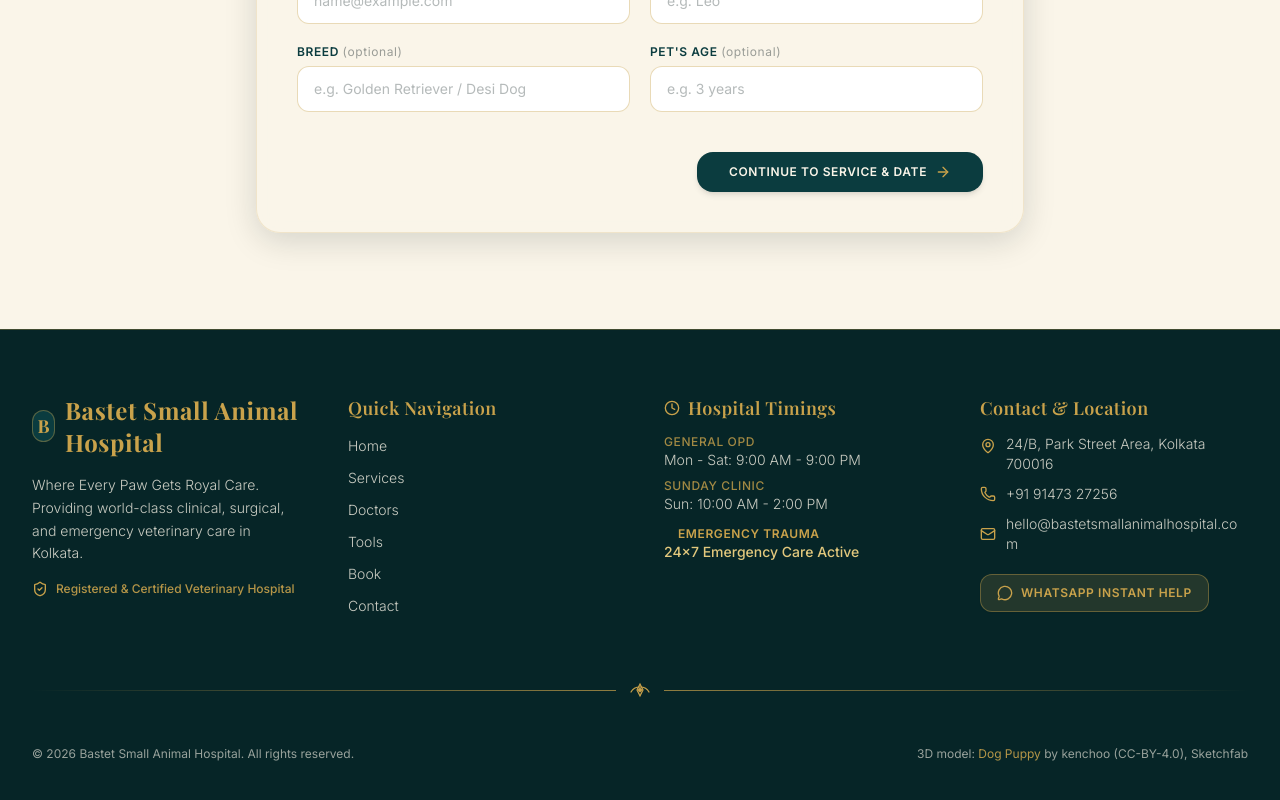
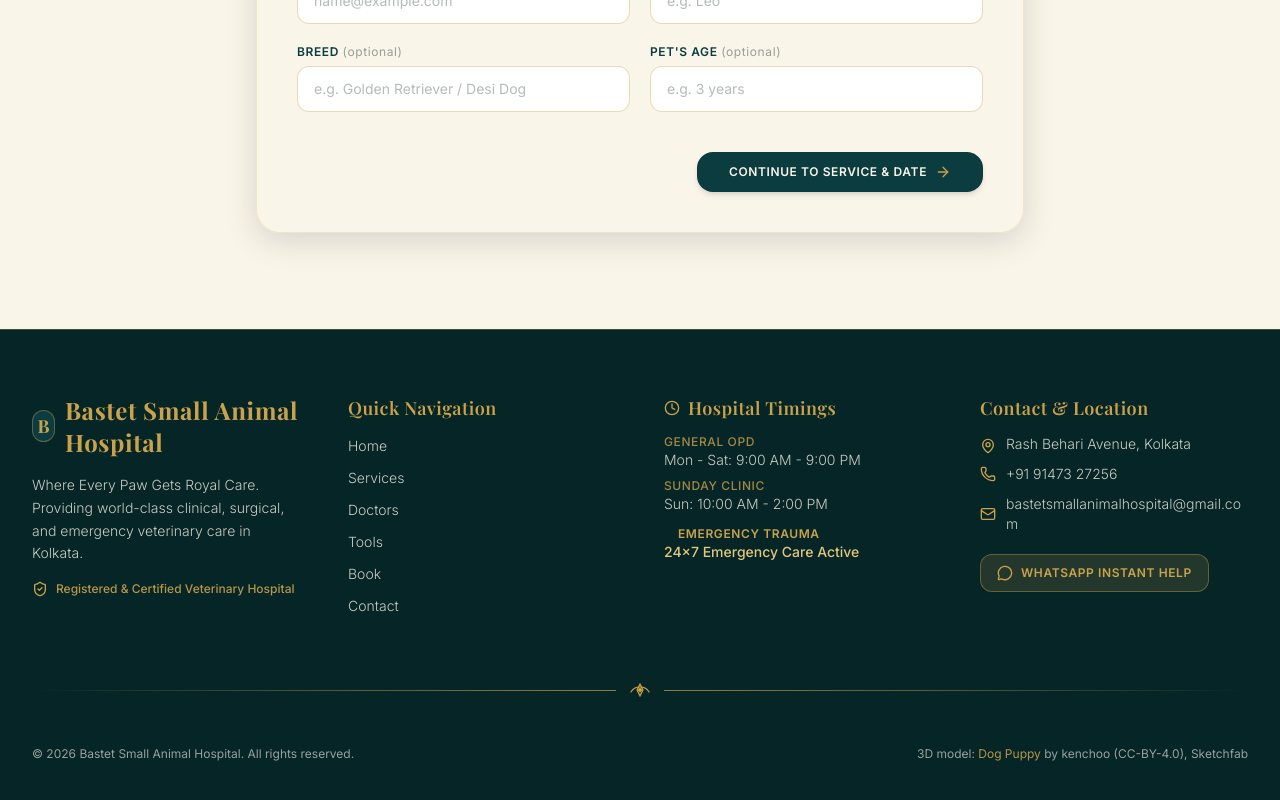
Before and after one commit to khurramNawab/bastet_animal_hospital, a Next.js app: page /book in a window 1280 px wide. Shown: the part 999-1799 px from the top of the page. Built offline with nearby package versions, Linux system fonts and the light colour scheme; a web font is replaced by a local one.

Commit message:
chore: update official hospital address, email, and map location

```diff
--- a/app/layout.tsx
+++ b/app/layout.tsx
@@ -27,7 +27,7 @@
   keywords: [
     'Veterinary Hospital Kolkata',
     'Best Dog Hospital Kolkata',
-    'Pet Surgery Park Street',
+    'Pet Surgery Rash Behari Avenue',
     '24x7 Animal Emergency Kolkata',
     'Dog Clinic Kolkata',
   ],
--- a/data/site.json
+++ b/data/site.json
@@ -2,11 +2,11 @@
   "name": "Bastet Small Animal Hospital",
   "tagline": "Where Every Paw Gets Royal Care",
   "city": "Kolkata",
-  "address": "24/B, Park Street Area, Kolkata 700016",
+  "address": "Rash Behari Avenue, Kolkata",
   "phone": "+91 91473 27256",
   "whatsapp": "919147327250",
-  "email": "hello@bastetsmallanimalhospital.com",
-  "isDummy": true,
+  "email": "bastetsmallanimalhospital@gmail.com",
+  "isDummy": false,
   "timings": {
     "weekdays": "Mon - Sat: 9:00 AM - 9:00 PM",
     "sunday": "Sun: 10:00 AM - 2:00 PM",
@@ -28,8 +28,8 @@
     "maxPerSlot": 2
   },
   "closedDates": [],
-  "mapEmbedUrl": "https://www.google.com/maps/embed?pb=!1m18!1m12!1m3!1d3684.587807490212!2d88.35249877601614!3d22.551466033535978!2m3!1f0!2f0!3f0!3m2!1i1024!2i768!4f13.1!3m3!1m2!1s0x3a0277119ff39e1f%3A0x6a0c5f0bbf373a6a!2sPark%20St%2C%20Kolkata%2C%20West%20Bengal!5e0!3m2!1sen!2sin!4v1710000000000!5m2!1sen!2sin",
-  "mapLink": "https://maps.google.com/?q=Park+Street+Kolkata+West+Bengal",
+  "mapEmbedUrl": "https://www.google.com/maps/embed?pb=!1m18!1m12!1m3!1d3685.597816823903!2d88.3512345!3d22.5187123!2m3!1f0!2f0!3f0!3m2!1i1024!2i768!4f13.1!3m3!1m2!1s0x3a02772e2d83b9e7%3A0x6b4ef82319ecfa38!2sRash%20Behari%20Ave%2C%20Kolkata%2C%20West%20Bengal!5e0!3m2!1sen!2sin!4v1710000000000!5m2!1sen!2sin",
+  "mapLink": "https://maps.google.com/?q=Rash+Behari+Avenue+Kolkata+West+Bengal",
   "emergencyNote": "For critical emergencies (difficulty breathing, sudden collapse, heavy bleeding, poisoning), do not wait for an online booking request. Proceed immediately to our 24/7 Emergency Unit or call our emergency hotline.",
   "stats": [
     {
```
